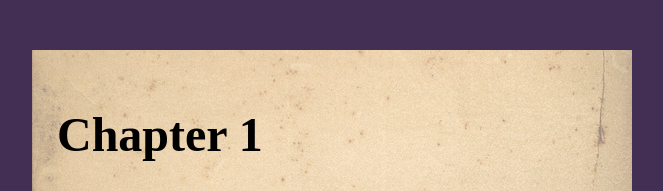
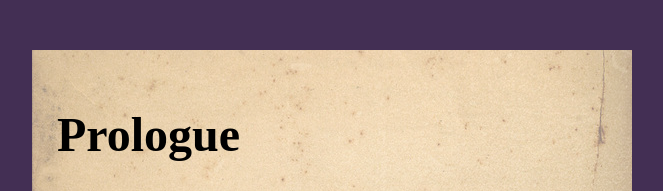
Before and after one commit to naomis-archive/text-adventure, a plain HTML site: page pages/Prologue/1.html in a window 1280 px wide. Shown: the top 191 px of the page, without its empty margins (308-971 px from the left). Drawn offline with Linux system fonts and the light colour scheme.

Commit message:
Chapter 1 => Prologue

```diff
--- a/pages/Prologue/1.html
+++ b/pages/Prologue/1.html
@@ -8,7 +8,7 @@
   </head>
   <body>
     <div id="page">
-      <h1>Chapter 1</h1>
+      <h1>Prologue</h1>
       <p>
         <em>BEEP BEEP BEEP!</em>
       </p>
```
